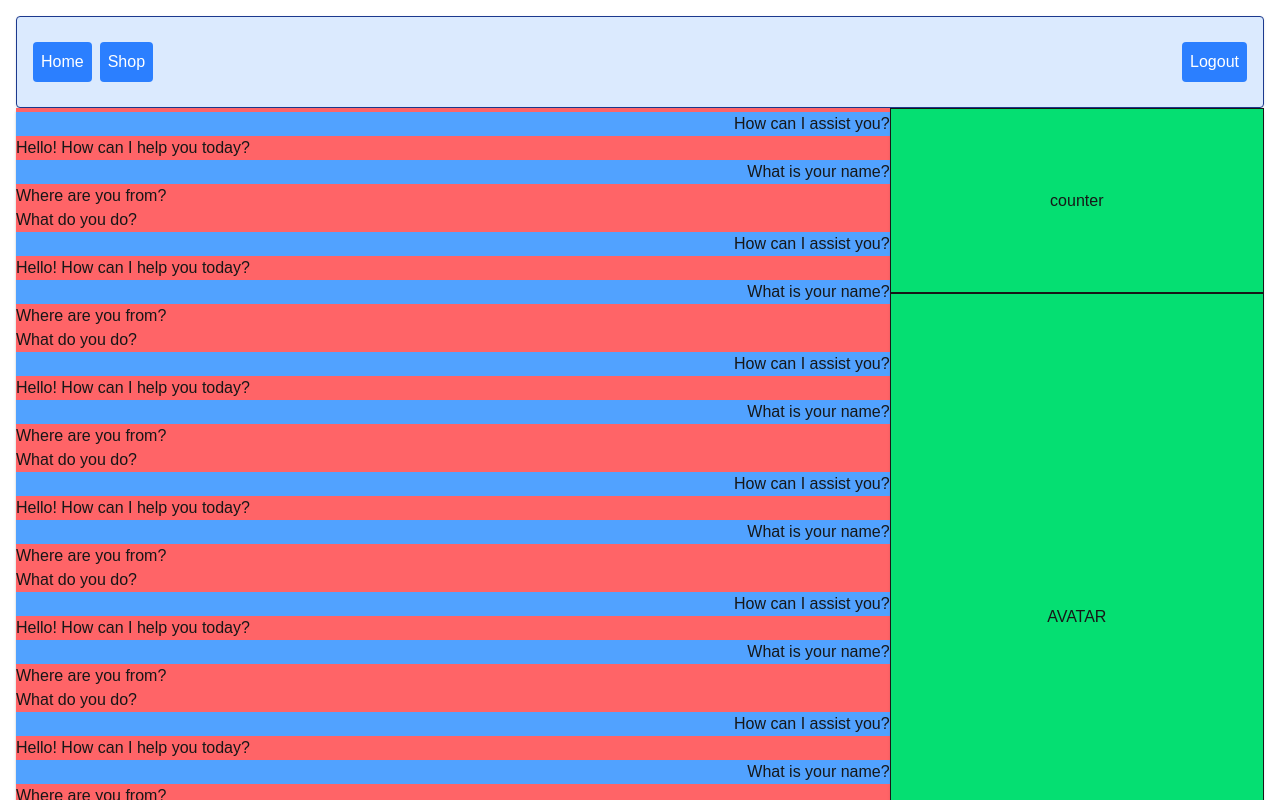
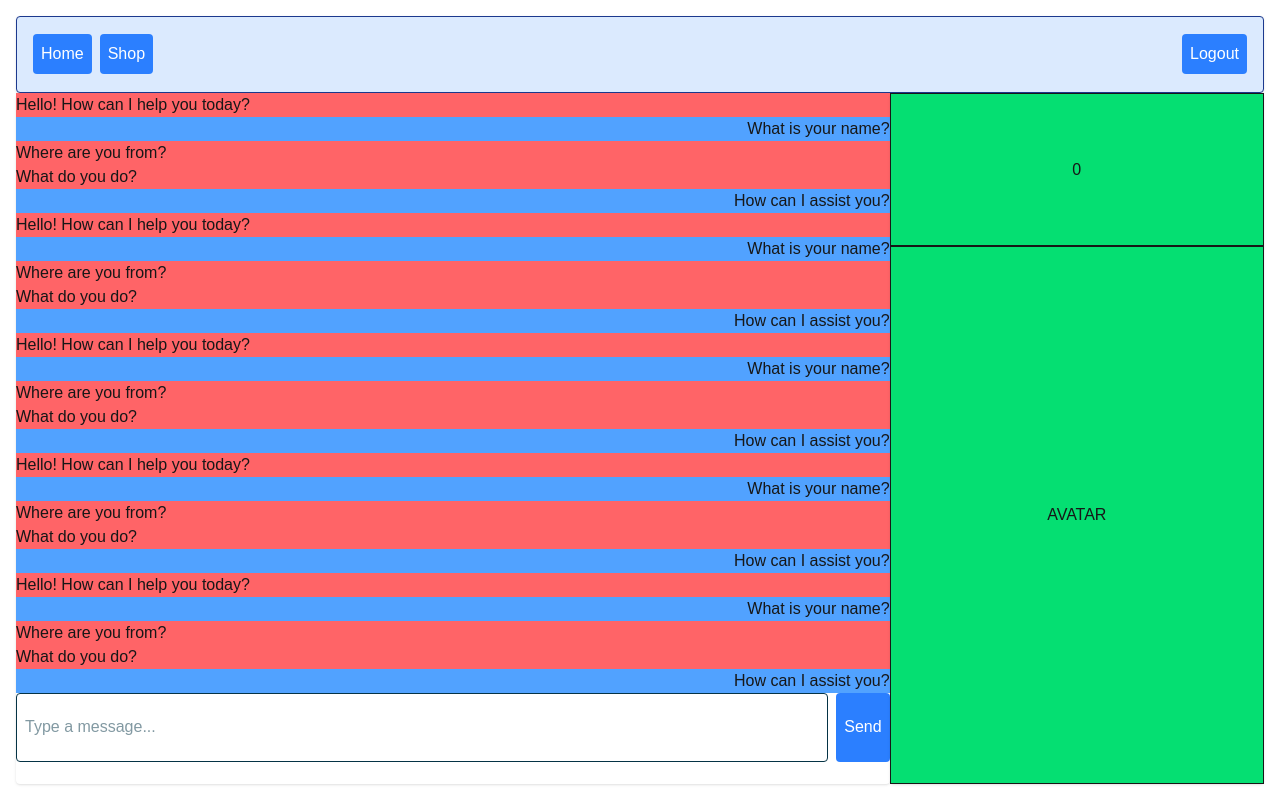
Before and after one commit to crebollarramirez/study-buddy, a Next.js app in the folder client/: page / in a window 1280 px wide. Shown: the top 800 px of the page. Built offline with nearby package versions, Linux system fonts and the light colour scheme.

Commit message:
counter implementation

```diff
--- a/client/src/app/components/chat.jsx
+++ b/client/src/app/components/chat.jsx
@@ -14,6 +14,7 @@
 
 import React, { useState, useEffect, useRef } from "react";
 import ChatBubble from "./chatbubble";
+import { incrementCounter } from "./counter";
 
 export default function Chat() {
   const [messages, setMessages] = useState([]);
@@ -24,6 +25,7 @@ export default function Chat() {
     if (input.trim()) {
       setMessages([...messages, input]);
       setInput("");
+      incrementCounter();
     }
   };
 
@@ -42,6 +44,14 @@ export default function Chat() {
 
 
   // Dummy data
+  const smallDummyData = [
+    ["Hello! How can I help you today?", true],
+    ["What is your name?", false],
+    ["Where are you from?", true],
+    ["What do you do?", true],
+    ["How can I assist you?", false]
+  ];
+
   const dummyData = [
     ["Hello! How can I help you today?", true],
     ["What is your name?", false],
@@ -81,18 +91,18 @@ export default function Chat() {
   ];
 
   return (
-    <div className="bg-white h-full max-h-full rounded shadow">
-      <div className=" overflow-y-hidden h-[90%]
-      max-h-[90%]" ref={chatWindowRef}>
-        {messages.map((message, index) => (
-          <ChatBubble key={index} message={message} isUser={false}/>
-        ))}
-        {dummyData.map((message, index) => (
-          <ChatBubble key={index} message={message[0]} isUser={message[1]}/>
+<div className="bg-white h-full w-full rounded shadow">
+  <div className="overflow-y-hidden h-[75vh]" ref={chatWindowRef}>
+    {[...dummyData, ...messages].map((message, index) => (
+      <ChatBubble
+        key={index}
+        message={Array.isArray(message) ? message[0] : message}
+        isUser={Array.isArray(message) ? message[1] : false}
+      />
     ))}
   </div>
 
-      <div className="chat-input flex text-cyan-950">
+  <div className="flex text-cyan-950 h-[10%]">
     <input
       type="text"
       className="flex-grow border p-2 rounded"
--- a/client/src/app/components/counter.jsx
+++ b/client/src/app/components/counter.jsx
@@ -1,9 +1,20 @@
 import React from "react";
+
+var counterState = 0;
 
 export default function Counter() {
     return (
       <div className="bg-green-400 justify-center flex flex-row items-center h-full">
-        counter
+      <p> {counterState} </p>
       </div>
     );
   }
+
+  export function incrementCounter(){
+    counterState += 1;
+    setCounter(counterState);
+    console.log(counterState);
+  };
+  export function setCounter(value){
+    counterState = value;
+  };
--- a/client/src/app/page.jsx
+++ b/client/src/app/page.jsx
@@ -10,9 +10,8 @@ export default function Home() {
         <NavBar />
       </div>
 
-      <div className="bg-white-100 rounded shadow row-span-1 col-span-1">
         <Chat />
-      </div>
+
 
       <div className="bg-white-100  rounded shadow row-span-1 col-span-1">
         <Sidebar />
```
Lines whose indentation alone changed are shown as unchanged.
